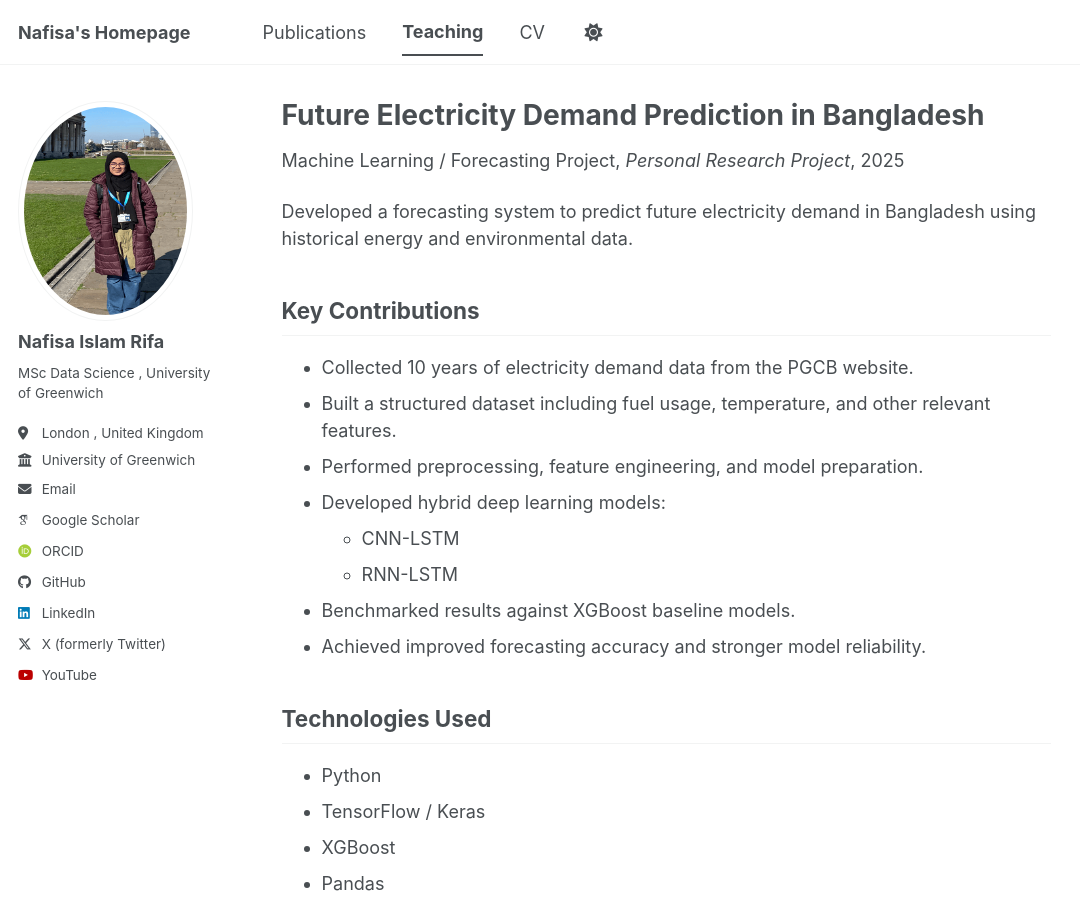
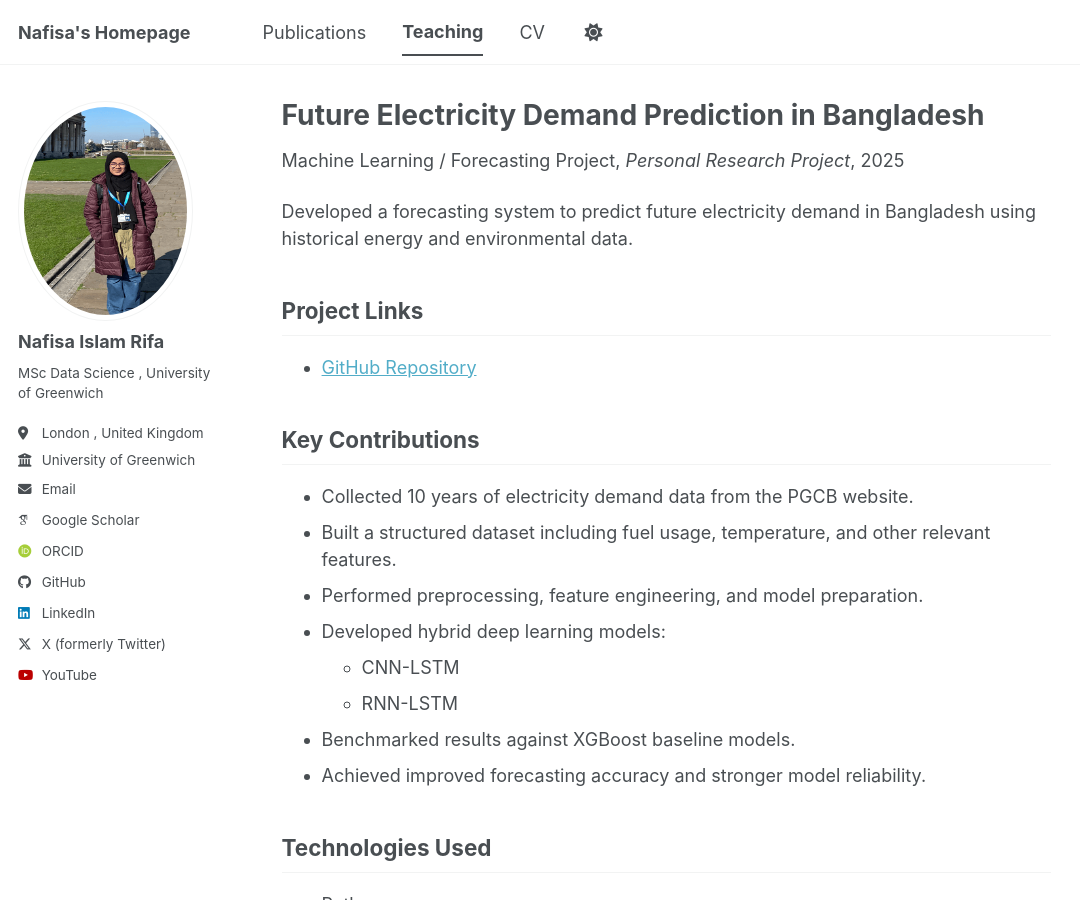
Before and after one commit to NafisaIslamRifa/NafisaIslamRifa.github.io, a Jekyll site: the page built from _teaching/2015-spring-teaching-2.md, in a window 1280 px wide and 900 px high. Shown: the whole window, without its empty margins (0-1080 px from the left). Built offline with Jekyll 4.4.1, drawn with Linux system fonts in a browser that asks for light colours; some web fonts are replaced; a script bundle is joined from its source files by our own code; library files that are not in the unit come from our copies.

Commit message:
Update 2015-spring-teaching-2.md

```diff
--- a/_teaching/2015-spring-teaching-2.md
+++ b/_teaching/2015-spring-teaching-2.md
@@ -9,6 +9,10 @@ location: "Bangladesh"
 ---
 
 Developed a forecasting system to predict future electricity demand in Bangladesh using historical energy and environmental data.
+
+## Project Links
+
+- [GitHub Repository](https://drive.google.com/file/d/1K0KKcEt2KWd_MmuHMCDg4KEw9US_PHWl/view)
 
 ## Key Contributions
 
```
